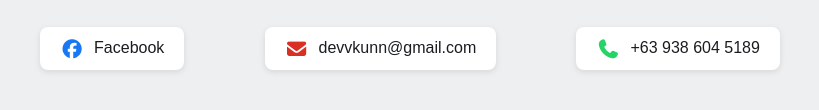
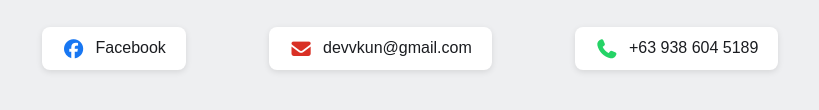
Before and after one commit to davematchica/my_portfolio, a plain HTML site: page index.html in a window 1280 px wide. Shown: the part 1915-2025 px from the top of the page, 230-1049 px from the left. Drawn offline with Linux system fonts and the light colour scheme.

Commit message:
edited email text

```diff
--- a/index.html
+++ b/index.html
@@ -178,7 +178,7 @@
 
         <a href="mailto:devvkun@gmail.com">
             <i class="fa-solid fa-envelope"></i>
-            <span>devvkunn@gmail.com</span>
+            <span>devvkun@gmail.com</span>
         </a>
 
         <a href="tel:+639386045189">
```
